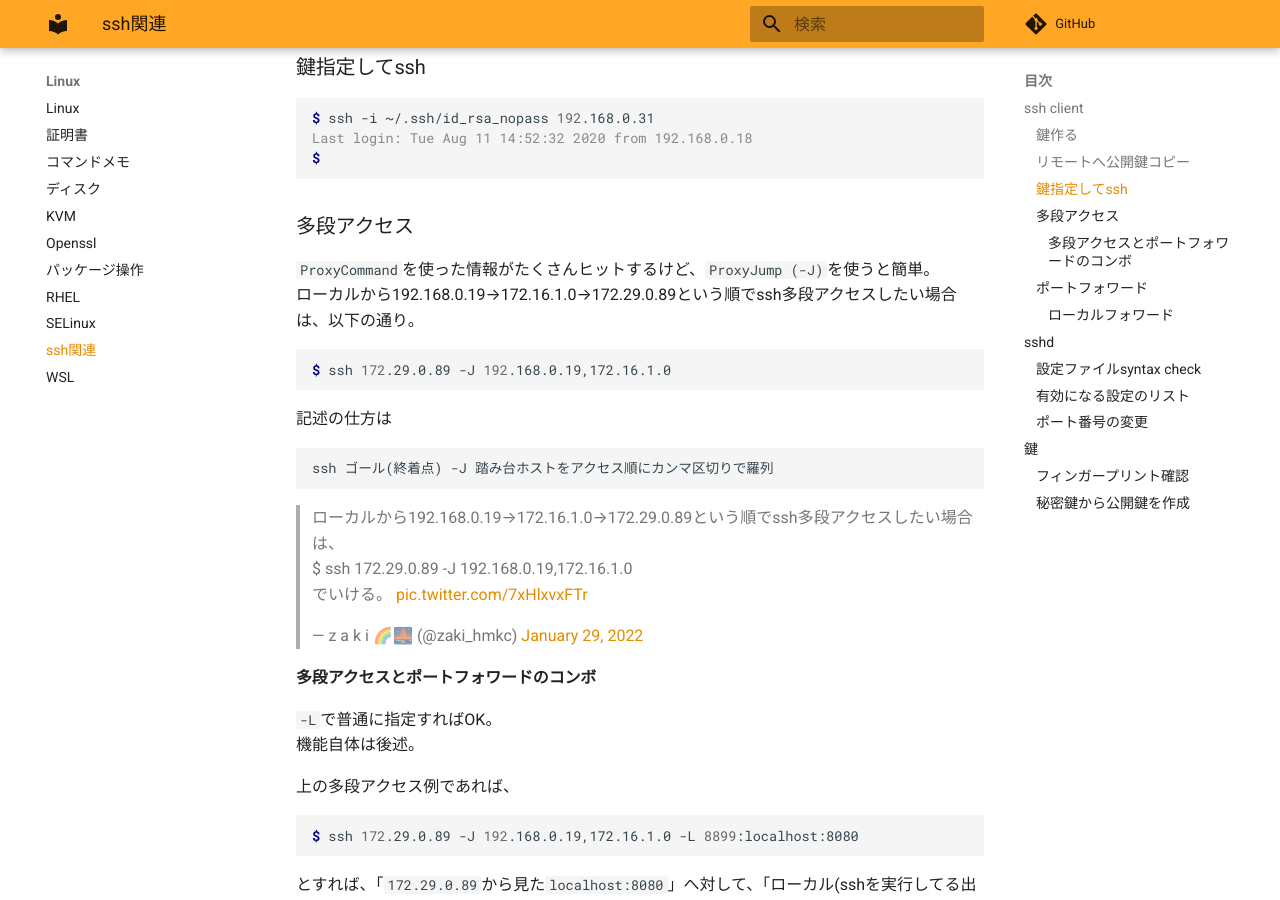
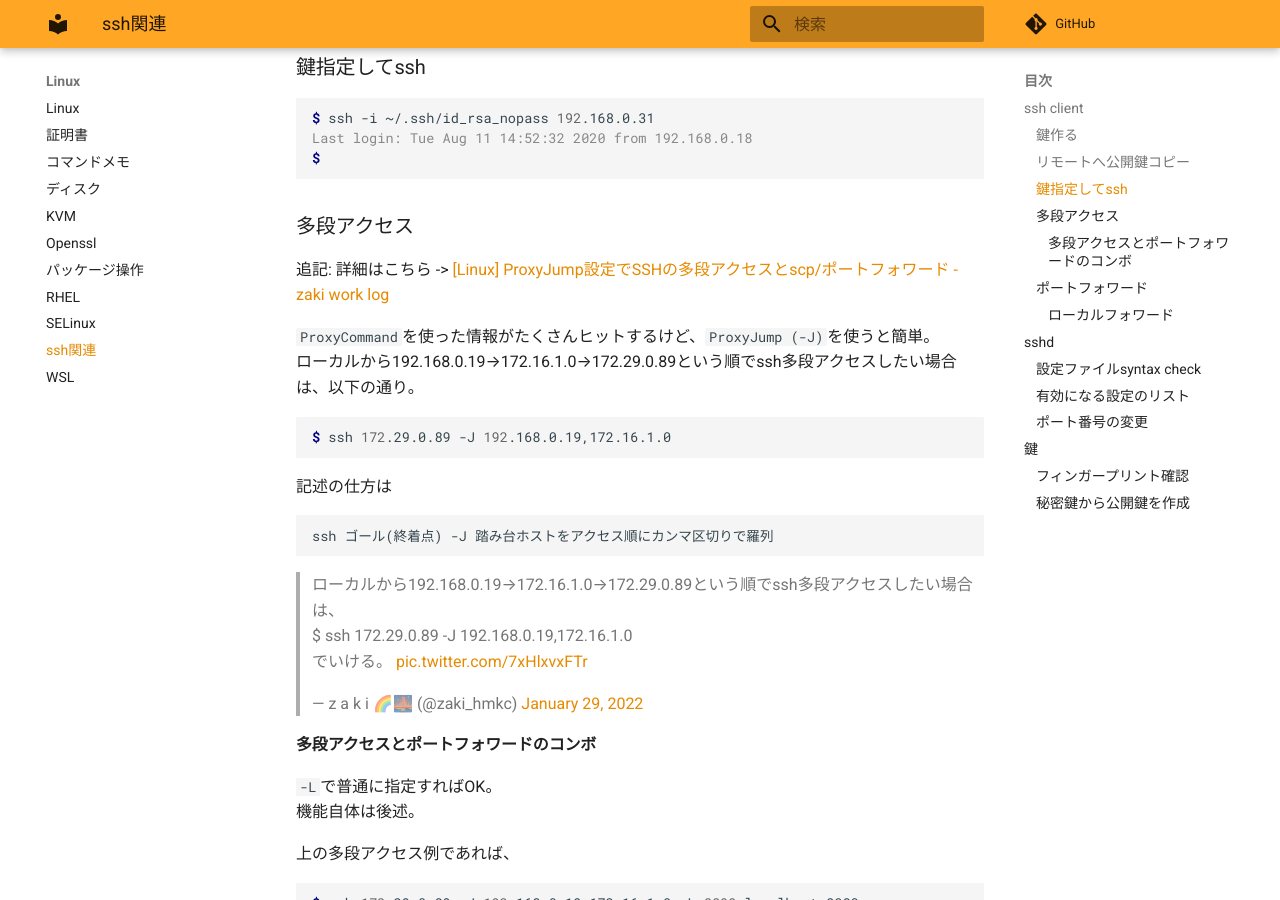
Before and after one commit to zaki-lknr/docs, an MkDocs documentation site: the page built from docs/Linux/ssh.md, in a window 1280 px wide and 900 px high, scrolled down 1145 px. Built offline with MkDocs 1.6.1 and Material for MkDocs 9.7.7, drawn with Linux system fonts in a browser that asks for light colours; comment, search, counter and statistics services are not loaded.

Commit message:
update: linux/ssh: ProxyJumpについてはてなブログにまとめたのでリンク追加

````diff
--- a/docs/Linux/ssh.md
+++ b/docs/Linux/ssh.md
@@ -57,6 +57,8 @@ $
 ```
 
 ### 多段アクセス
+
+追記: 詳細はこちら -> [[Linux] ProxyJump設定でSSHの多段アクセスとscp/ポートフォワード - zaki work log](https://zaki-hmkc.hatenablog.com/entry/2022/02/03/000245)
 
 `ProxyCommand`を使った情報がたくさんヒットするけど、`ProxyJump (-J)`を使うと簡単。
 ローカルから192.168.0.19→172.16.1.0→172.29.0.89という順でssh多段アクセスしたい場合は、以下の通り。
````
